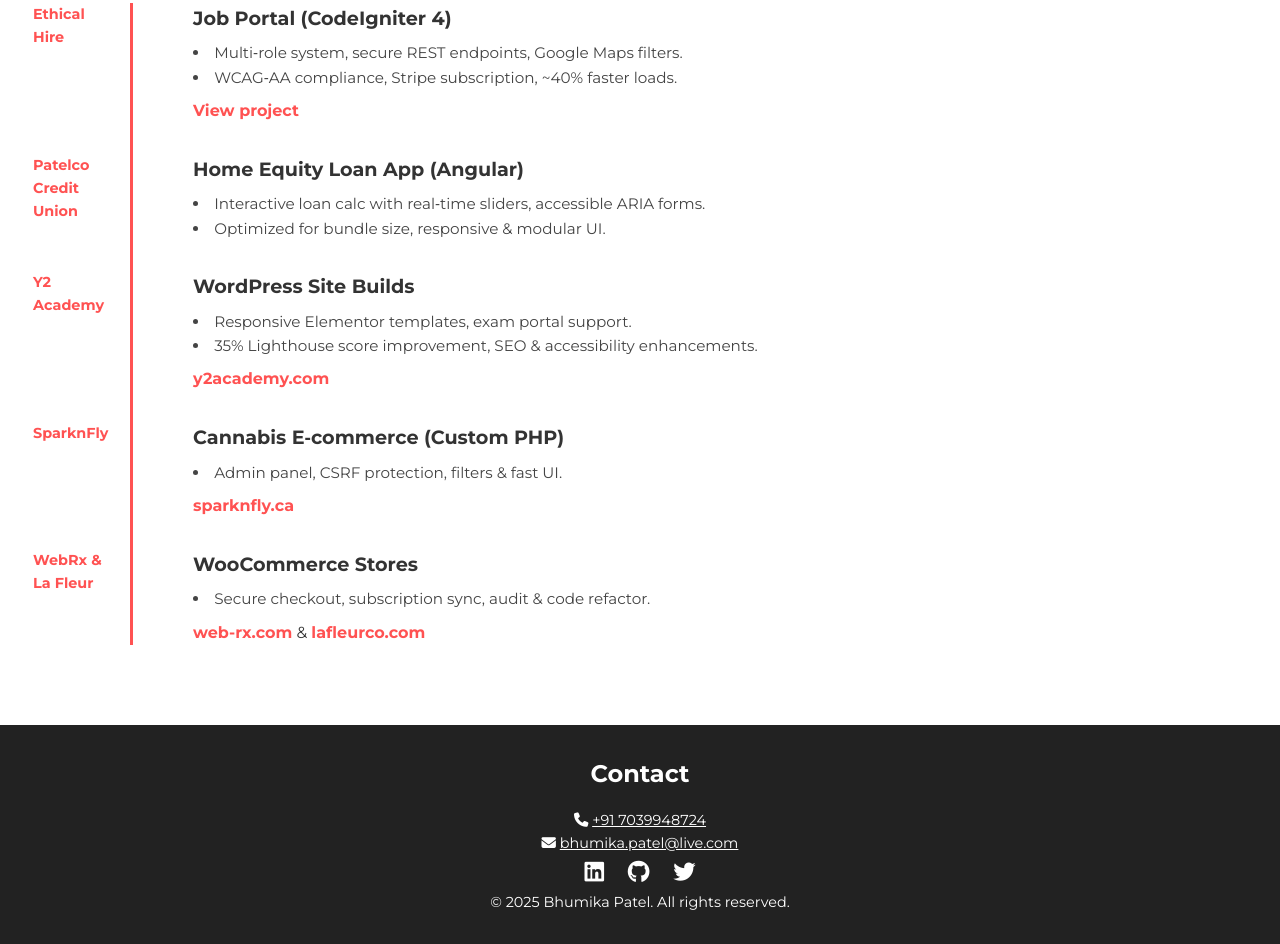
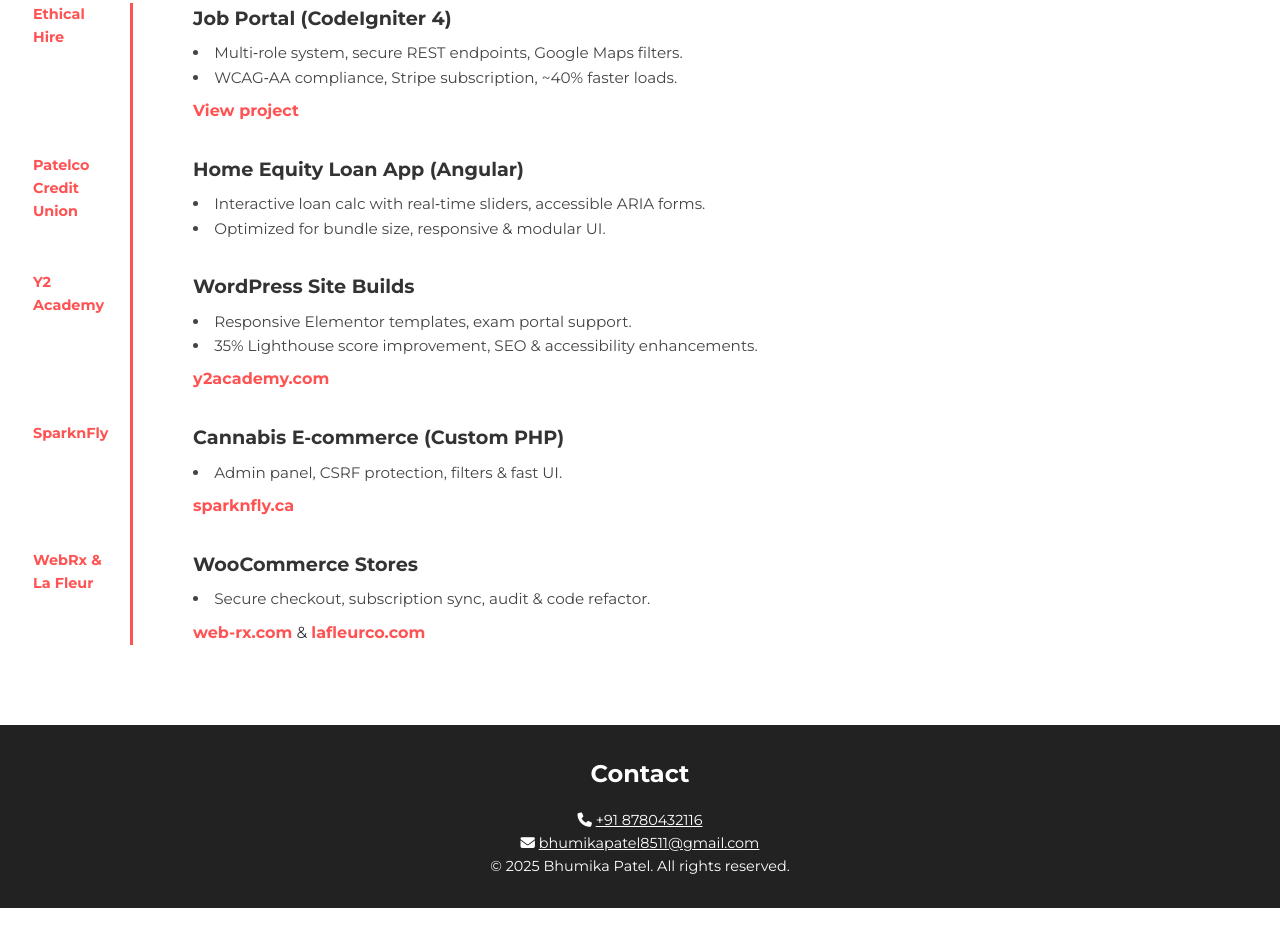
Before and after one commit to bhumikapatel48/portfolio, a plain HTML site: page index.html in a window 1280 px wide. Shown: the part 2171-3115 px from the top of the page. After the commit the page ends 3079 px from the top, so only its background shows below. Drawn offline with Linux system fonts and the light colour scheme.

Commit message:
Second Commit
Portfolio Version 2.0

```diff
--- a/index.html
+++ b/index.html
@@ -177,12 +177,12 @@
   <footer id="contact">
     <div>
       <h3>Contact</h3>
-      <p><i class="fas fa-phone"></i> <a href="tel:+91 7039948724">+91 7039948724</a></p>
-      <p><i class="fas fa-envelope"></i> <a href="mailto:bhumika.patel@live.com">bhumika.patel@live.com</a></p>
+      <p><i class="fas fa-phone"></i> <a href="tel:+91 8780432116">+91 8780432116</a></p>
+      <p><i class="fas fa-envelope"></i> <a href="mailto:bhumikapatel8511@gmail.com">bhumikapatel8511@gmail.com</a></p>
       <div class="social-links">
-        <a href="https://linkedin.com/in/bhumika-patel" target="_blank" rel="noopener noreferrer"><i class="fab fa-linkedin"></i></a>
-        <a href="https://github.com/bhumikapatel" target="_blank" rel="noopener noreferrer"><i class="fab fa-github"></i></a>
-        <a href="https://twitter.com/bhumikapatel" target="_blank" rel="noopener noreferrer"><i class="fab fa-twitter"></i></a>
+        <!-- <a href="https://linkedin.com/in/bhumika-patel" target="_blank" rel="noopener noreferrer"><i class="fab fa-linkedin"></i></a> -->
+        <!-- <a href="https://github.com/bhumikapatel" target="_blank" rel="noopener noreferrer"><i class="fab fa-github"></i></a> -->
+        <!-- <a href="https://twitter.com/bhumikapatel" target="_blank" rel="noopener noreferrer"><i class="fab fa-twitter"></i></a> -->
       </div>
       <p class="copyright">&copy; 2025 Bhumika Patel. All rights reserved.</p>
     </div>
```
